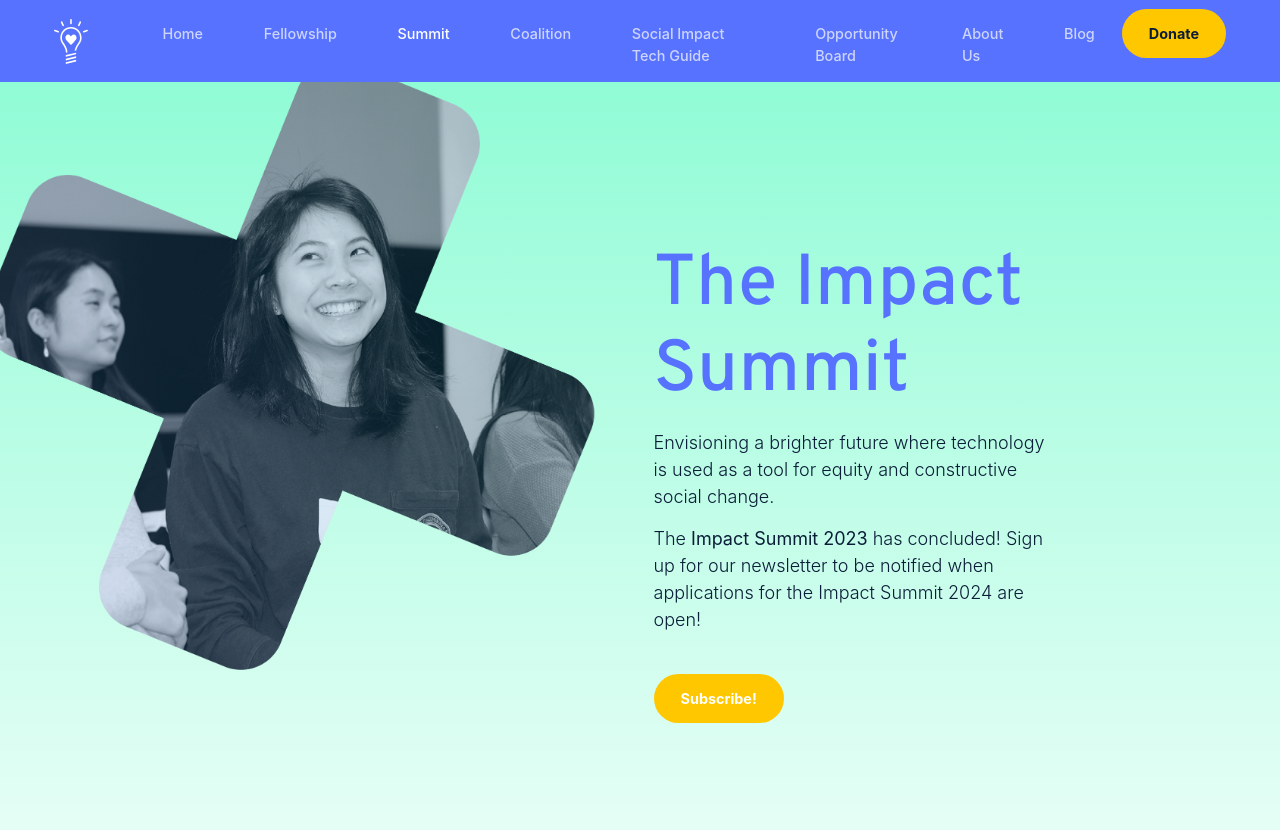
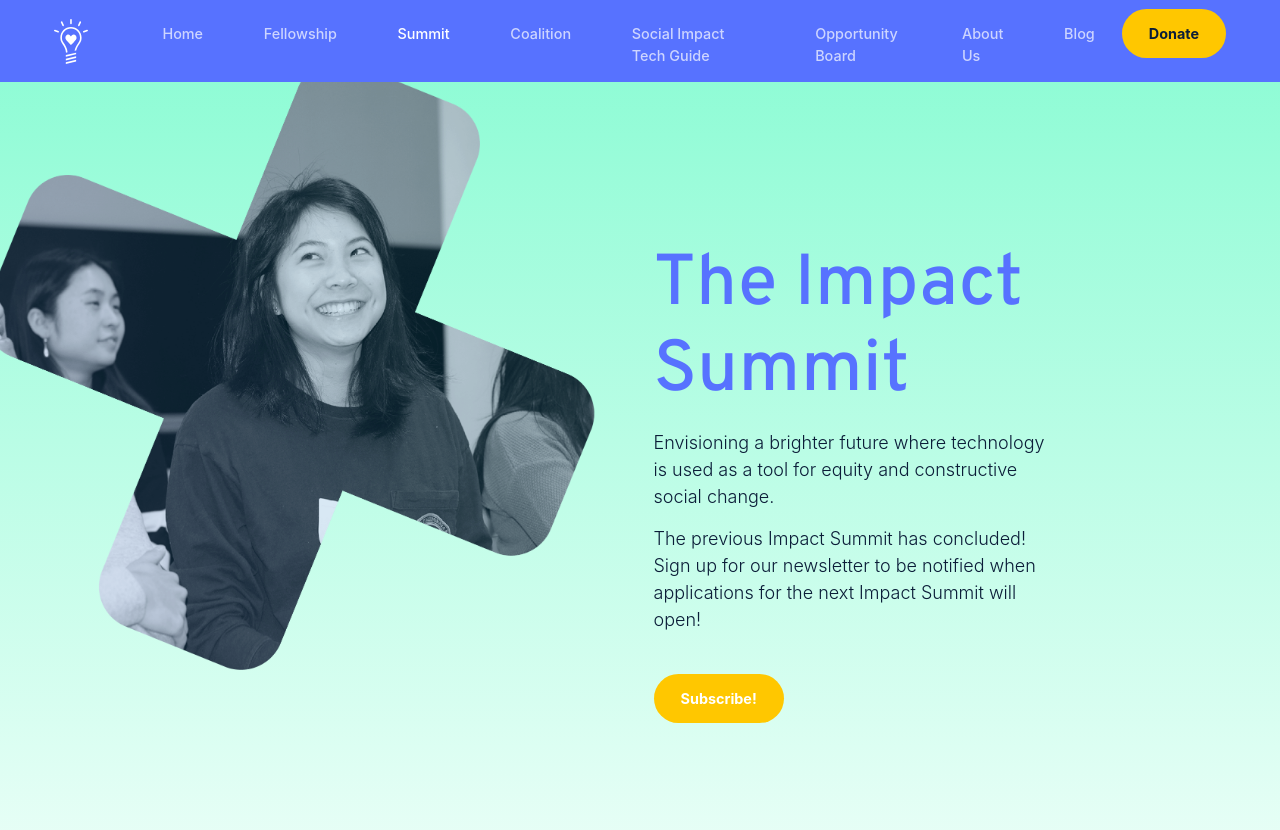
Before and after one commit to impact-labs/impact-labs.github.io, a Jekyll site: the page built from pages/summit.html, in a window 1280 px wide and 900 px high. Shown: the top 830 px of the window. Built offline with Jekyll 4.4.1, drawn with Linux system fonts in a browser that asks for light colours; a script that is not in the unit is left out.

Commit message:
Update summit.html

```diff
--- a/pages/summit.html
+++ b/pages/summit.html
@@ -16,8 +16,8 @@ image: /assets/images/seo/summit.jpg
 					Envisioning a brighter future where technology is used as a tool for equity and constructive social change.
 				</p>
 				<p>
-					The <b>Impact Summit 2023</b> has concluded!
-					Sign up for our newsletter to be notified when applications for the Impact Summit 2024 are open!
+					The previous Impact Summit has concluded!
+					Sign up for our newsletter to be notified when applications for the next Impact Summit will open!
 				</p>
 				<a class="btn btn-warning mt-3" href="https://impactlabs.substack.com/" target="_blank">Subscribe!</a>
 			</div>
```
